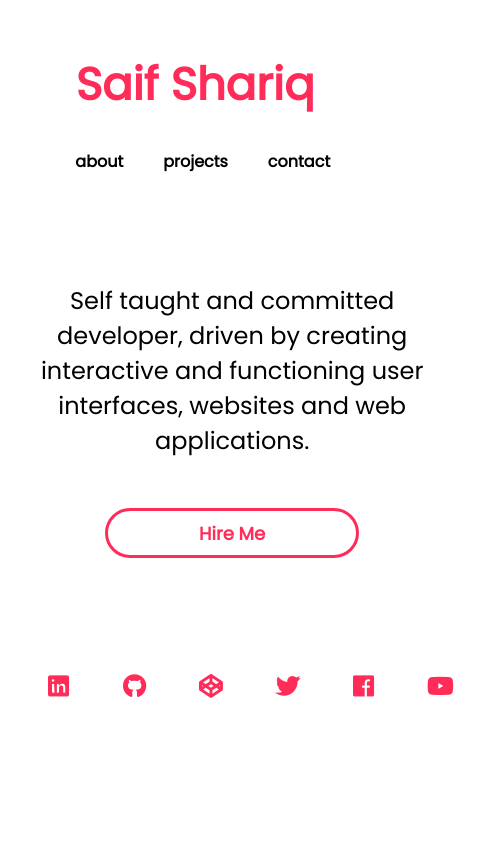
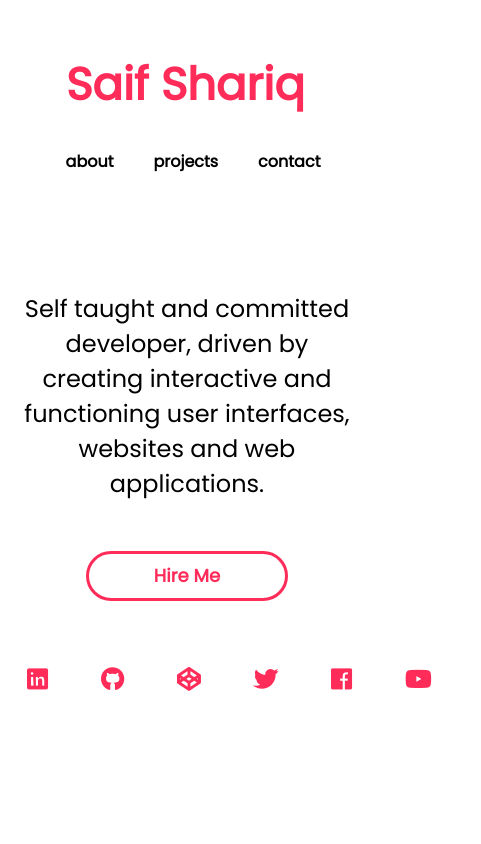
Before and after one commit to SaifShariq/portfolio, a plain HTML site: page index.html in a window 390 px wide. Shown: the top 844 px of the page, 481 px wide, since content can reach past the window. Drawn offline with nearby package versions, Linux system fonts and the light colour scheme.

Commit message:
updating stylings

```diff
--- a/index.css
+++ b/index.css
@@ -386,15 +386,16 @@ button:focus {
         text-align:center;
     }
     #about {
-        width:92% !important;
+        width:80% !important;
         height:75vh;
         padding-top:20vh !important;
         text-align:center;
         padding:0px 4%;
     }
     #about table {
-        width:100%;
-        margin-top:6vh;
+        width: auto;
+        margin: 0px -20px;
+
     }
     #about table tr td {
         text-align:center;
@@ -436,7 +437,7 @@ button:focus {
         width:18%;
     }
     header {
-        width:96vw;
+        width:91vw;
         background:#fff;
         padding:4vh 2vw;
         position:absolute;
```
